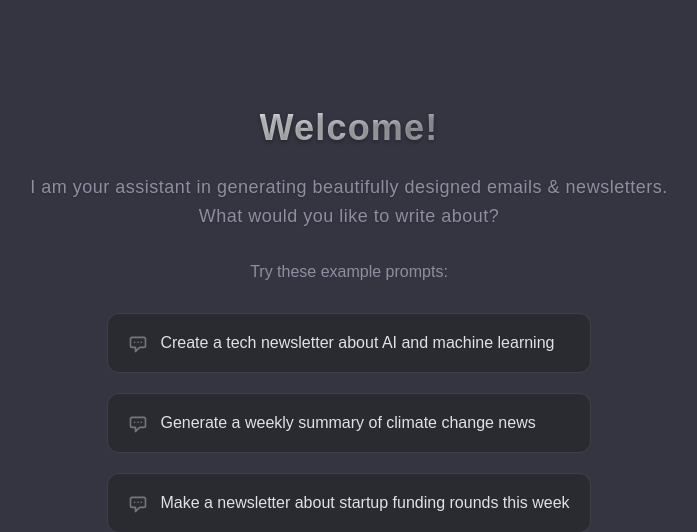
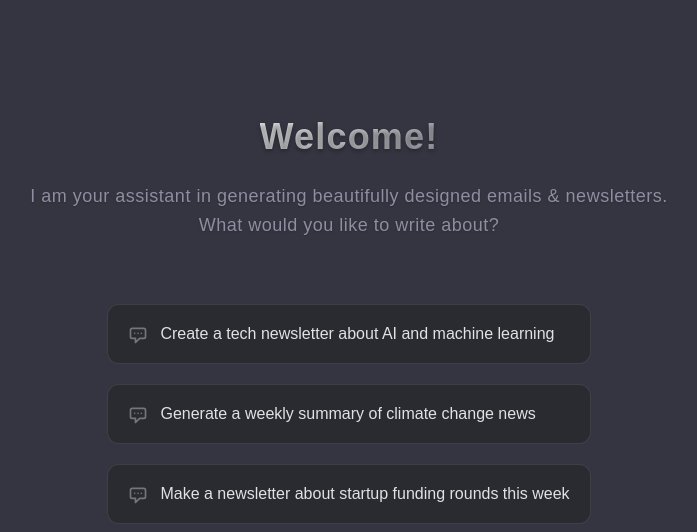
Before and after one commit to Ajmaljalal/Lines, a Flask app: page / in a window 1280 px wide. Shown: the part 60-592 px from the top of the page, without its empty margins (291-988 px from the left). Run offline with Flask 3, Linux system fonts and the light colour scheme; the visitor is signed in with stand-in values (Sample User, id 1); data that the repository does not hold is empty; parts of the project's set-up code (start-up, migrations or seed data) failed here and were passed over; some libraries are stand-ins or nearby versions.

Commit message:
main html updates

```diff
--- a/app/templates/index.html
+++ b/app/templates/index.html
@@ -29,7 +29,6 @@
         newsletters.<br>
         What would you like to write about?</h3>
       <div class="examples-section">
-        <h4 class="examples-title">Try these example prompts:</h4>
         <div class="example-queries">
           <div class="query-example">
             <span>Create a tech newsletter about AI and machine learning</span>
```
